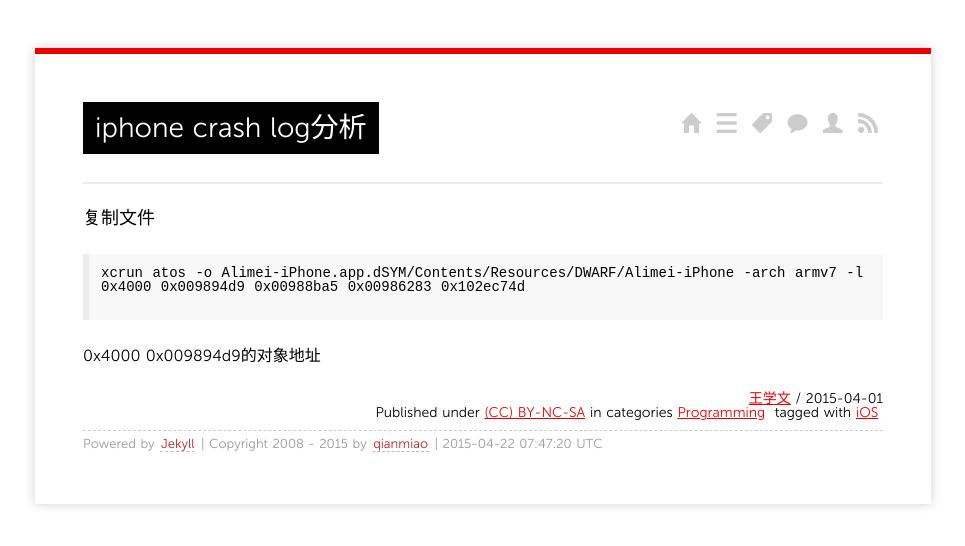
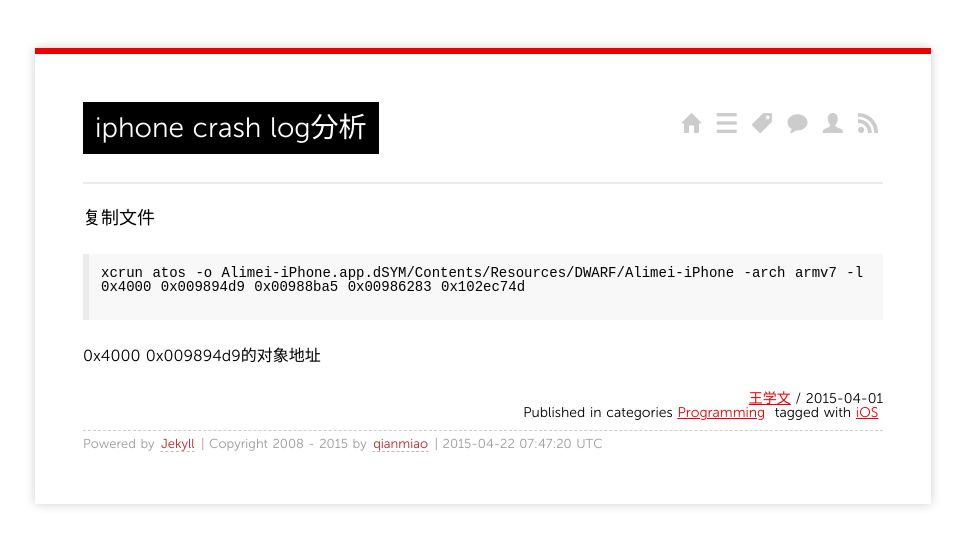
Before and after one commit to qianmiao/qianmiao.github.io, a Jekyll site: the page built from _posts/2015/2015-04-01-handoff-between-native-app-and-web-browser.md, in a window 1280 px wide. Shown: the top 546 px of the page, without its empty margins (157-1122 px from the left). Built offline with Jekyll 4.4.1, drawn with Linux system fonts in a browser that asks for light colours; Markdown is read by kramdown in place of the engine named in the settings.

Commit message:
Update post.html

```diff
--- a/_layouts/post.html
+++ b/_layouts/post.html
@@ -15,7 +15,7 @@
 </span>
 <br />
 <span class="license">
-  Published under <a rel="license" href="http://creativecommons.org/licenses/by-nc-sa/3.0/">(CC) BY-NC-SA</a>
+  Published<!--under <a rel="license" href="http://creativecommons.org/licenses/by-nc-sa/3.0/">(CC) BY-NC-SA</a>-->
 </span>
 {% if page.categories %}
 <span class="categories">
```
